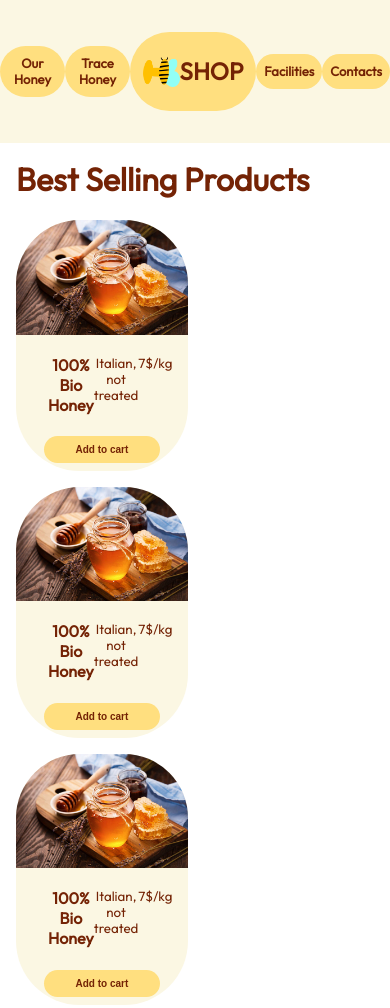
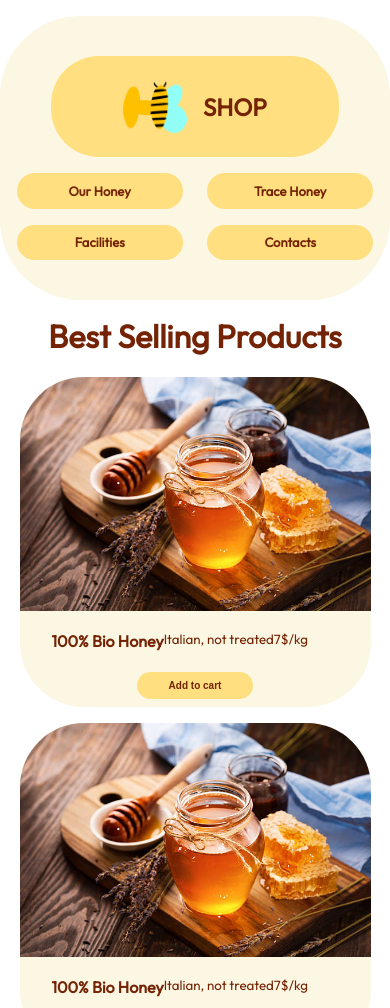
Before and after one commit to ZairaStra/M2S2G3_esercitazione, a plain HTML site: page index.html in a window 390 px wide. Shown: the top 1008 px of the page. Drawn offline with Linux system fonts and the light colour scheme.

Commit message:
mobile version

```diff
--- a/assets/css/style.css
+++ b/assets/css/style.css
@@ -20,7 +20,6 @@ p {
 
 body {
   margin: 0;
-
   font-family: "Outfit";
   color: #742305;
   background-color: #ffffff;
@@ -122,3 +121,48 @@ article div {
 article div img {
   width: 100%;
 }
+
+@media screen and (max-width: 575px) {
+  header {
+    margin-top: 1rem;
+    border-radius: 5rem;
+  }
+  ul {
+    flex-wrap: wrap;
+    gap: 1rem;
+    padding: 0.5rem;
+  }
+
+  ul li {
+    width: 40%;
+  }
+  #logo {
+    order: -1;
+    width: 70%;
+    justify-content: center;
+    gap: 1rem;
+  }
+
+  #logo img {
+    width: 4rem;
+  }
+  main {
+    padding-inline: 0;
+  }
+
+  main h1 {
+    text-align: center;
+  }
+
+  main section {
+    justify-content: center;
+  }
+
+  .card {
+    width: 90%;
+  }
+
+  article h2 {
+    text-align: center;
+  }
+}
```
